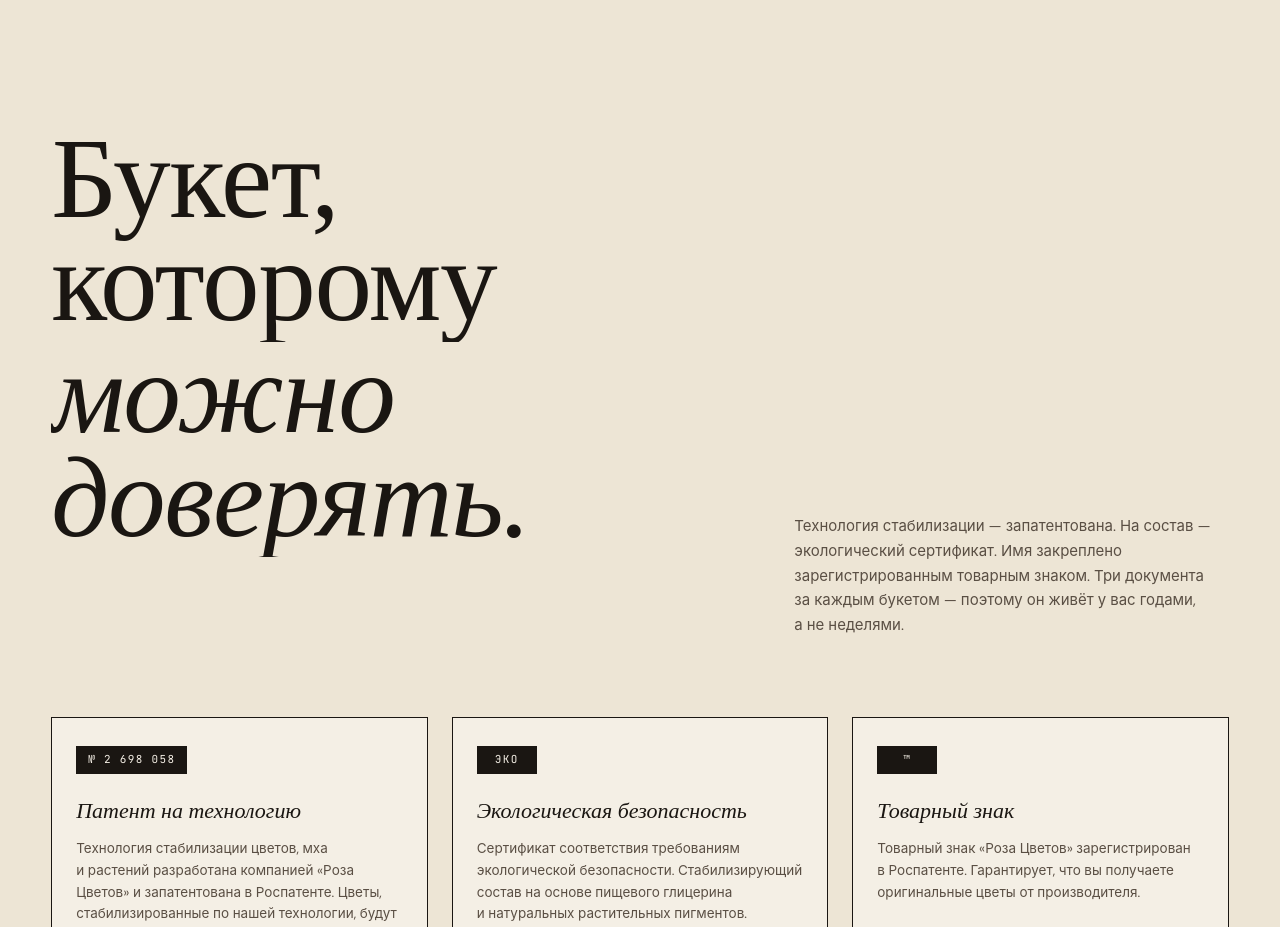
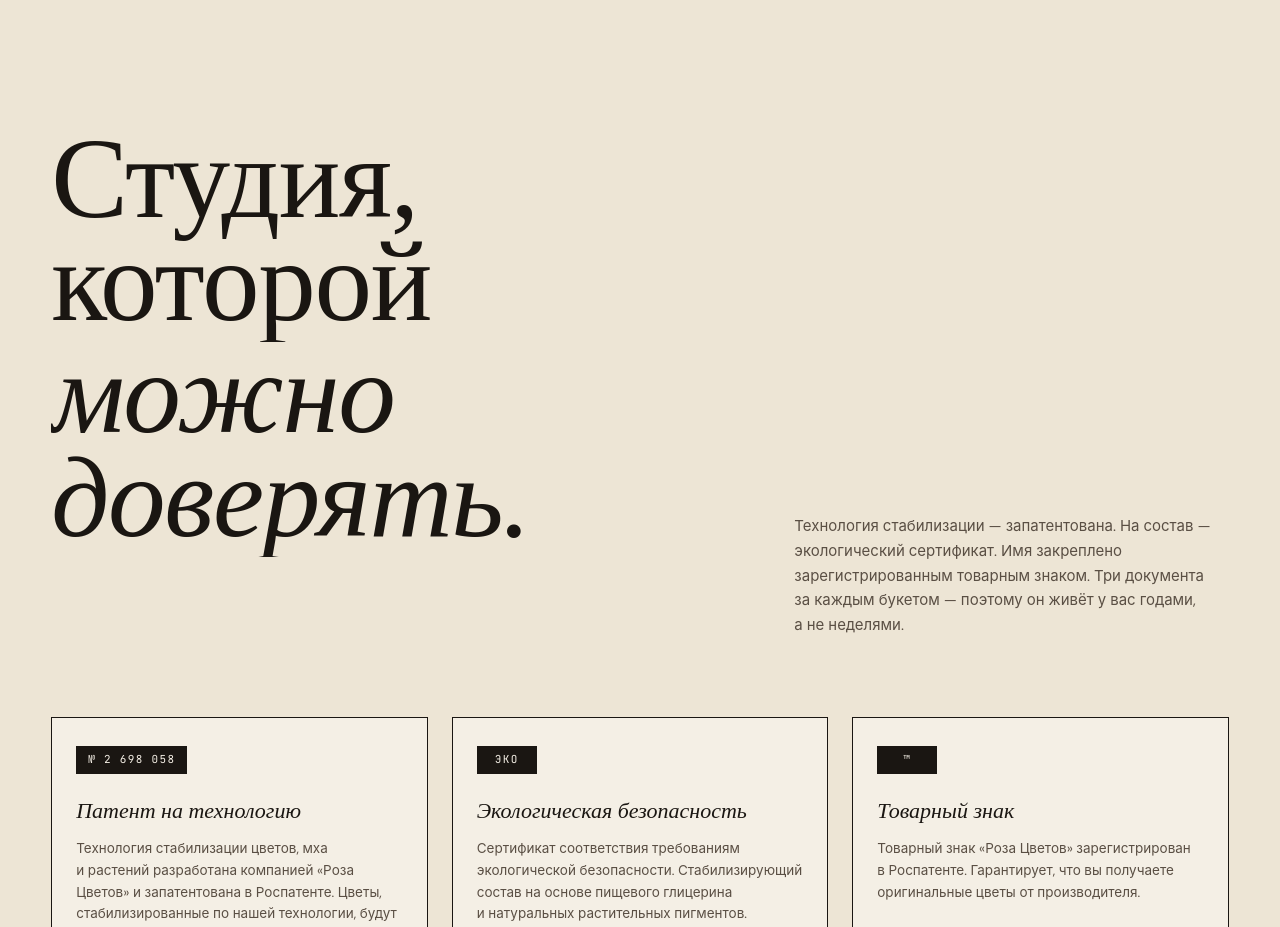
Before and after one commit to Camelot770/rosa-web, a Next.js app: page / in a window 1280 px wide. Shown: the part 9265-10192 px from the top of the page. Built offline with nearby package versions, Linux system fonts and the light colour scheme; no server answers; a web font is replaced by a local one.

Commit message:
Trust headline: 'Букет' → 'Студия'
Shifts the trust signal from the individual bouquet to the atelier
behind it. Grammar adjusted: 'которому' → 'которой' (feminine).

```diff
--- a/app/components/sections/PatentSection.tsx
+++ b/app/components/sections/PatentSection.tsx
@@ -44,7 +44,7 @@ export function PatentSection() {
 
         <div className="patent-head">
           <Split as="h2" className="disp disp-xl">
-            {['Букет, которому', '<em>можно доверять.</em>']}
+            {['Студия, которой', '<em>можно доверять.</em>']}
           </Split>
           <R delay={150}>
             <p className="patent-lead">
```
